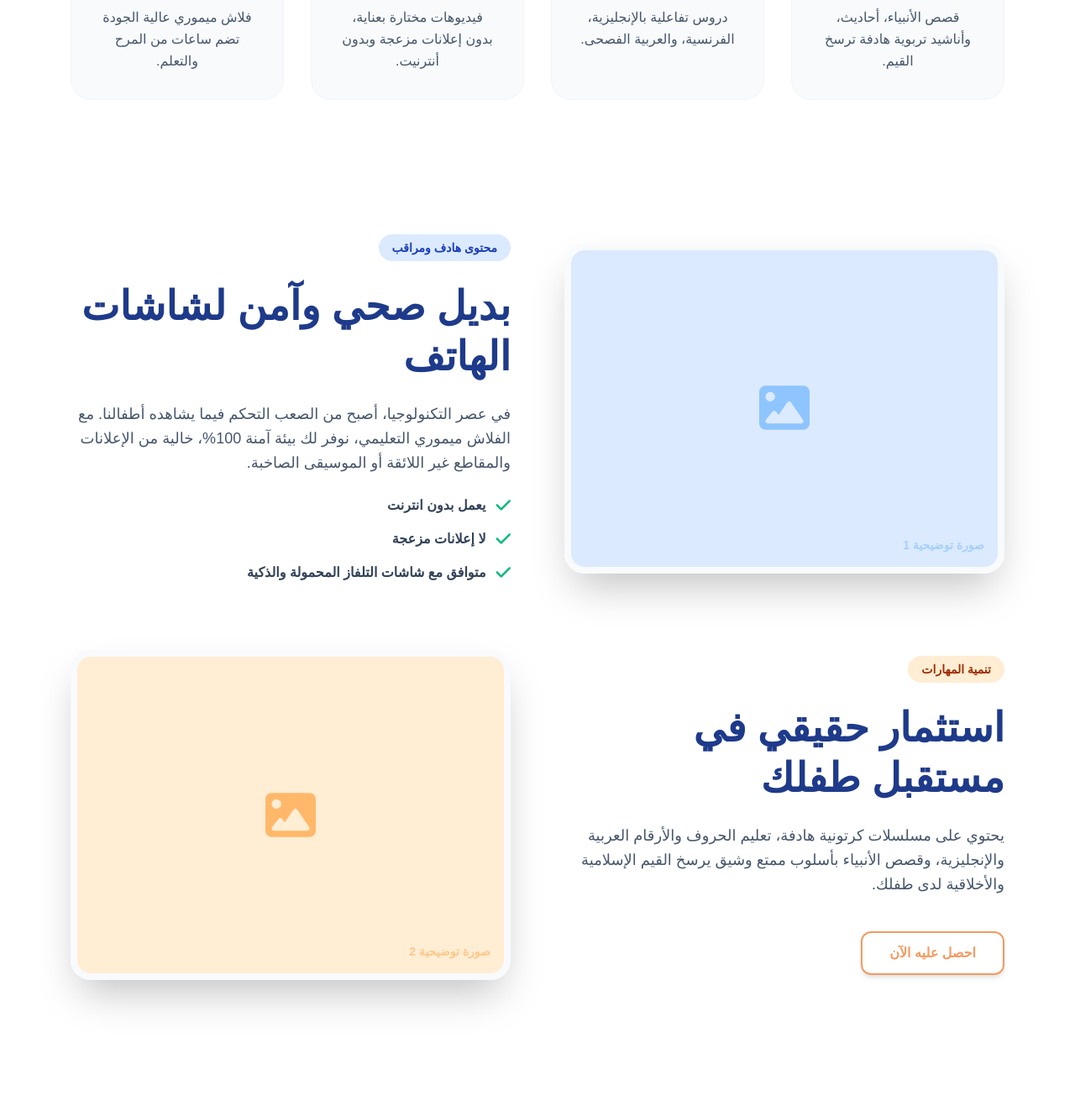
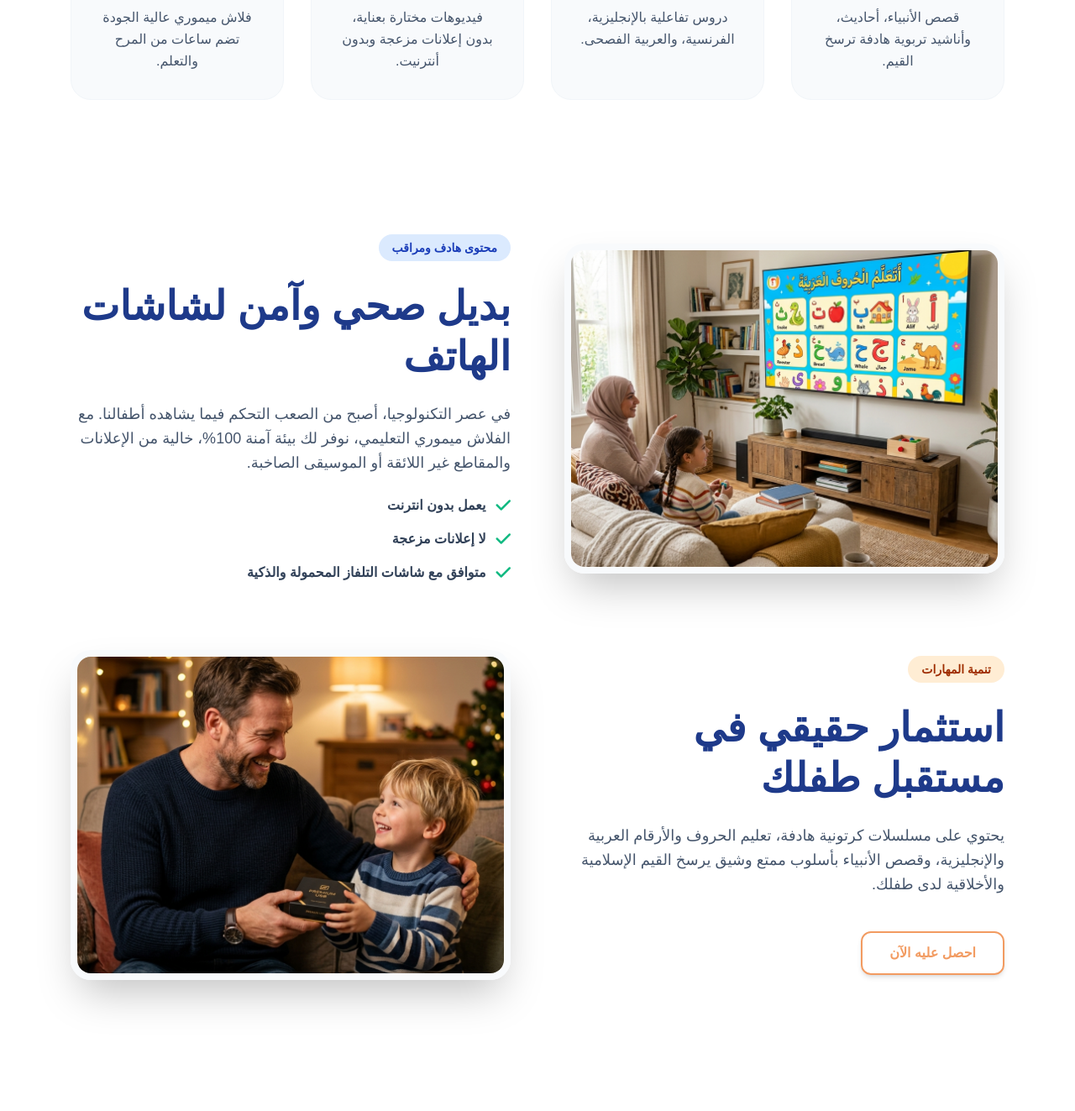
Before and after one commit to octosultan5/noorusb, a Next.js app: page / in a window 1280 px wide. Shown: the part 3202-4525 px from the top of the page at 84% size. Built offline with nearby package versions, Linux system fonts and the light colour scheme; no server answers.

Commit message:
feat: replace placeholders with new premium AI generated images

```diff
--- a/src/app/components/TextAndImagesSection.tsx
+++ b/src/app/components/TextAndImagesSection.tsx
@@ -17,10 +17,11 @@ export default function TextAndImagesSection() {
               className="w-full lg:w-1/2"
             >
               <div className="relative w-full aspect-[4/3] rounded-3xl overflow-hidden shadow-2xl border-8 border-slate-50 group">
-                <div className="absolute inset-0 bg-blue-100 flex items-center justify-center text-blue-300 group-hover:scale-105 transition-transform duration-700">
-                  <i className="fa-solid fa-image text-6xl"></i>
-                  <span className="absolute bottom-4 right-4 text-sm font-bold opacity-70">صورة توضيحية 1</span>
-                </div>
+                <img
+                  src="/learning_tv.png"
+                  alt="محتوى آمن على شاشة التلفاز"
+                  className="w-full h-full object-cover group-hover:scale-105 transition-transform duration-700"
+                />
               </div>
             </motion.div>
 
@@ -65,10 +66,11 @@ export default function TextAndImagesSection() {
               className="w-full lg:w-1/2"
             >
               <div className="relative w-full aspect-[4/3] rounded-3xl overflow-hidden shadow-2xl border-8 border-slate-50 group">
-                <div className="absolute inset-0 bg-orange-100 flex items-center justify-center text-orange-300 group-hover:scale-105 transition-transform duration-700">
-                  <i className="fa-solid fa-image text-6xl"></i>
-                  <span className="absolute bottom-4 right-4 text-sm font-bold opacity-70">صورة توضيحية 2</span>
-                </div>
+                <img
+                  src="/gift.png"
+                  alt="أب يقدم هدية لطفله"
+                  className="w-full h-full object-cover group-hover:scale-105 transition-transform duration-700"
+                />
               </div>
             </motion.div>
 
```
Also changed, not shown: public/gift.png (added), public/learning_tv.png (added).
